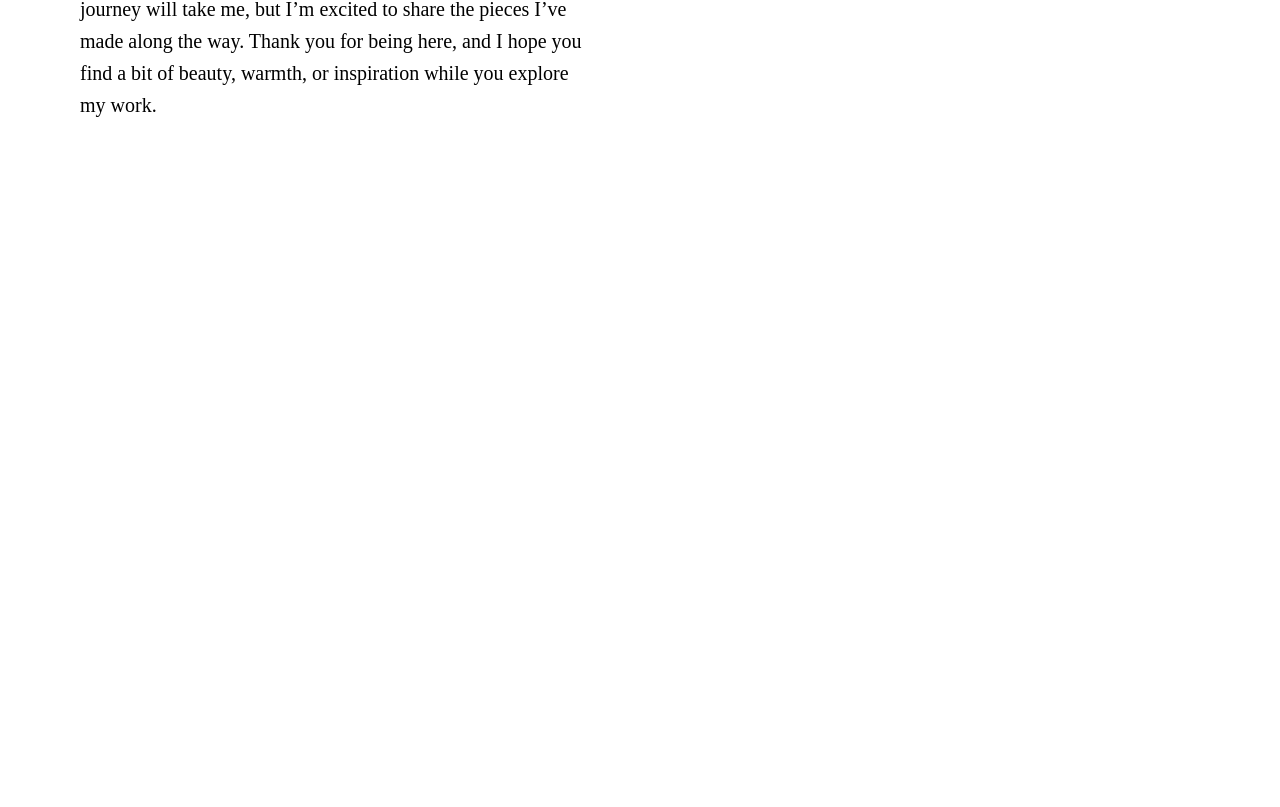
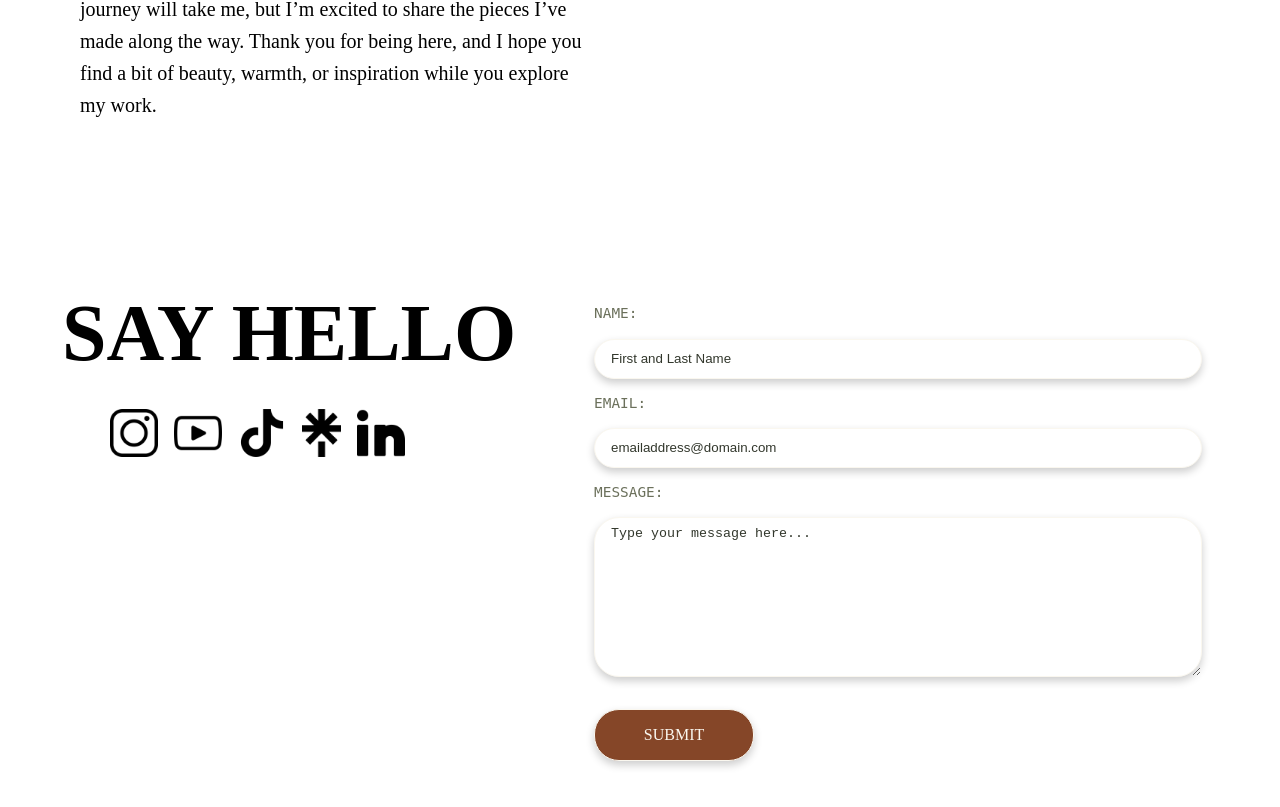
Before and after one commit to rouenemedina/rouene-medina-creative-portfolio, a React (Vite) app: page /connect in a window 1280 px wide. Shown: the part 762-1569 px from the top of the page. Before the commit the page ends 1038 px from the top, so only its background shows below. Built offline with nearby package versions, Linux system fonts and the light colour scheme.

Commit message:
built contact form with styling, built socialBar with styling, removed unused codes in styles directory

```diff
--- a/src/components/AboutContact/AboutContact.scss
+++ b/src/components/AboutContact/AboutContact.scss
@@ -2,3 +2,23 @@
 @use "../../styles/partials/mixins" as *;
 @use "../../styles/partials/variables" as *;
 @use "../../styles/partials/typography" as *;
+
+.aboutContact {
+  display: flex;
+  flex-direction: row;
+  padding: 6rem 3rem;
+  gap: 3rem;
+  justify-content: space-evenly;
+  align-items: flex-start;
+
+  &__formContainer {
+    display: flex;
+    flex: 1;
+    width: 100%;
+    max-width: 50vw;
+  }
+
+  &__form {
+    width: 100%;
+  }
+}
--- a/src/components/AboutContact/AboutContact.tsx
+++ b/src/components/AboutContact/AboutContact.tsx
@@ -1,8 +1,19 @@
 import "./AboutContact.scss";
+import ContactForm from "../ContactForm/ContactForm";
+import SocialBar from "../SocialBar/SocialBar";
 
 function AboutContact() {
   return (
     <>
+      <main className="aboutContact">
+        <section className="aboutContact__container">
+          <h2 className="aboutContact__title">SAY HELLO</h2>
+          <SocialBar />
+        </section>
+        <section className="aboutContact__formContainer">
+          <ContactForm className="aboutContact__form" />
+        </section>
+      </main>
     </>
   );
 }
--- /dev/null
+++ b/src/components/ContactForm/ContactForm.scss
@@ -0,0 +1,84 @@
+@use "../../styles/partials/globals" as *;
+@use "../../styles/partials/mixins" as *;
+@use "../../styles/partials/variables" as *;
+@use "../../styles/partials/typography" as *;
+
+.contactForm {
+  width: 100%;
+  max-width: 50vw;
+  display: flex;
+  flex-direction: column;
+  padding: 1rem;
+  gap: 2rem;
+
+  &__honeypot {
+    display: none;
+  }
+
+  &__container {
+    width: 100%;
+    display: flex;
+    flex-direction: column;
+    gap: 1rem;
+  }
+
+  &__subcontainer {
+    display: flex;
+    flex-direction: column;
+    gap: 0.5rem;
+  }
+
+  &__label {
+    font-size: 0.9rem;
+    line-height: 1.2;
+    display: block;
+    color: $ForestGreen;
+    margin-bottom: 0.5rem;
+    padding: 0;
+  }
+
+  &__input {
+    width: 100%;
+    height: 2.5rem;
+    border: 1px solid $FloralWhite;
+    border-radius: 25px;
+    padding: 0.5rem 1rem;
+    box-shadow: 0px 4px 8px rgba(0, 0, 0, 0.2);
+    box-sizing: border-box;
+
+    &::placeholder {
+      color: $BlackOlive;
+    }
+
+    &:focus {
+      outline: none;
+      border-color: $Oak;
+    }
+  }
+
+  &__textarea {
+    width: 100%;
+    height: 10rem;
+    border: 1px solid $FloralWhite;
+    border-radius: 25px;
+    padding: 0.5rem 1rem;
+    box-shadow: 0px 4px 8px rgba(0, 0, 0, 0.2);
+    box-sizing: border-box;
+
+    &::placeholder {
+      color: $BlackOlive;
+    }
+
+    &:focus {
+      outline: none;
+      border-color: $Oak;
+    }
+  }
+
+  &__button {
+    @include button;
+    width: 10rem;
+    color: $FloralWhite;
+    background-color: $Terracota;
+  }
+}
--- /dev/null
+++ b/src/components/ContactForm/ContactForm.tsx
@@ -0,0 +1,70 @@
+import "./ContactForm.scss";
+import Buttons from "../Buttons/Buttons";
+
+type ContactFormProps = {
+  className: string;
+};
+function ContactForm({ className }: ContactFormProps) {
+  return (
+    <>
+      <form
+        name="contact"
+        method="POST"
+        data-netlify="true"
+        data-netlify-honeypot="bot-field"
+        className={`contactForm ${className}`}
+      >
+        <input type="hidden" name="form-contact" value="contact" />
+
+        <section className="contactForm__container">
+          <div className="contactForm__honeypot">
+            <label className="contactForm__label">
+              {/* Honeypot field to prevent spam */}
+              Leave this field empty:
+            </label>
+            <input name="bot-field" className="contactForm__input" />
+          </div>
+
+          <div className="contactForm__subcontainer">
+            <label className="contactForm__label">NAME:</label>
+            <input
+              type="text"
+              name="name"
+              placeholder="First and Last Name"
+              required
+              className="contactForm__input"
+            />
+          </div>
+
+          <div className="contactForm__subcontainer">
+            <label className="contactForm__label">EMAIL:</label>
+            <input
+              type="email"
+              name="email"
+              placeholder="emailaddress@domain.com"
+              required
+              className="contactForm__input"
+            />
+          </div>
+
+          <div className="contactForm__subcontainer">
+            <label className="contactForm__label">MESSAGE:</label>
+            <textarea
+              name="message"
+              required
+              rows={5}
+              placeholder="Type your message here..."
+              className="contactForm__textarea"
+            ></textarea>
+          </div>
+        </section>
+
+        <Buttons type="submit" className="contactForm__button">
+          SUBMIT
+        </Buttons>
+      </form>
+    </>
+  );
+}
+
+export default ContactForm;
--- a/src/components/PortfolioCategory/PortfolioCategory.scss
+++ b/src/components/PortfolioCategory/PortfolioCategory.scss
@@ -33,7 +33,7 @@
 
   &__title {
     font-size: 3rem;
-    color: $CloudWhite;
+    color: $FloralWhite;
     padding: 1rem;
     position: absolute;
     bottom: 12px;
--- a/src/components/SocialBar/SocialBar.scss
+++ b/src/components/SocialBar/SocialBar.scss
@@ -6,4 +6,10 @@
 .socialBar {
     display: flex;
     padding: 2rem 3rem;
+    gap: 1rem;
+
+    &__icon {
+        width: auto;
+        height: 3rem;
+    }
 }
--- a/src/components/SocialBar/SocialBar.tsx
+++ b/src/components/SocialBar/SocialBar.tsx
@@ -4,12 +4,61 @@ function SocialBar() {
   return (
     <>
       <main className="socialBar">
-        <section className="socialBar__icons">
-          <img className="socialBar__icon"></img>
-          <img className="socialBar__icon"></img>
-          <img className="socialBar__icon"></img>
-          <img className="socialBar__icon"></img>
-        </section>
+        <a
+          href="https://www.instagram.com/roue_art"
+          target="_blank"
+          rel="noopener noreferrer"
+        >
+          <img
+            src="/src/assets/icons/instagram.png"
+            alt="instagram"
+            className="socialBar__icon"
+          ></img>
+        </a>
+        <a
+          href="https://www.youtube.com/@reverieroue"
+          target="_blank"
+          rel="noopener noreferrer"
+        >
+          <img
+            src="/src/assets/icons/youtube.png"
+            alt="youtube"
+            className="socialBar__icon"
+          ></img>
+        </a>
+        <a
+          href="https://www.tiktok.com/@roue.m"
+          target="_blank"
+          rel="noopener noreferrer"
+        >
+          <img
+            src="/src/assets/icons/tiktok.png"
+            alt="tiktok"
+            className="socialBar__icon"
+          ></img>
+        </a>
+        <a
+          href="https://linktr.ee/rouenem"
+          target="_blank"
+          rel="noopener noreferrer"
+        >
+          <img
+            src="/src/assets/icons/linktr.png"
+            alt="linktree"
+            className="socialBar__icon"
+          ></img>
+        </a>
+        <a
+          href="https://www.linkedin.com/in/rouenemedina/"
+          target="_blank"
+          rel="noopener noreferrer"
+        >
+          <img
+            src="/src/assets/icons/linkedin.png"
+            alt="linkedin"
+            className="socialBar__icon"
+          ></img>
+        </a>
       </main>
     </>
   );
--- a/src/pages/AboutContactPage/AboutContactPage.tsx
+++ b/src/pages/AboutContactPage/AboutContactPage.tsx
@@ -1,7 +1,6 @@
 import Header from "../../components/Header/Header";
 import About from "../../components/About/About";
 import AboutContact from "../../components/AboutContact/AboutContact";
-import SocialBar from "../../components/SocialBar/SocialBar";
 
 function AboutContactPage() {
   return (
@@ -9,7 +8,6 @@ function AboutContactPage() {
       <Header />
       <About />
       <AboutContact />
-      <SocialBar />
     </>
   );
 }
--- a/src/styles/partials/_mixins.scss
+++ b/src/styles/partials/_mixins.scss
@@ -18,7 +18,7 @@
 @mixin button {
   width: auto;
   height: auto;
-  border: 1px solid $CloudWhite;
+  border: 1px solid $FloralWhite;
   border-radius: 25px;
   padding: 1rem 2rem;
   box-shadow: 0px 4px 8px rgba(0, 0, 0, 0.2);
--- a/src/styles/partials/_variables.scss
+++ b/src/styles/partials/_variables.scss
@@ -1,17 +1,12 @@
 //colors
-$CloudWhite: #fefcf6;
 $FloralWhite: #faf7ef;
-
-$Blanket: #f2e0cf;
 $Oat: #c9c3bd;
 
 $Oak: #a6886d;
 $Terracota: #854628;
 
-$StormCloud: #686867;
 $ForestGreen: #6b705b;
 $BlackOlive: #32372C;
 
 $Midnight: #262626;
-$CarbonBlack: #121314;
 $Slate: #535366;
```
Also changed, not shown: src/assets/icons/tiktok.png (added).
